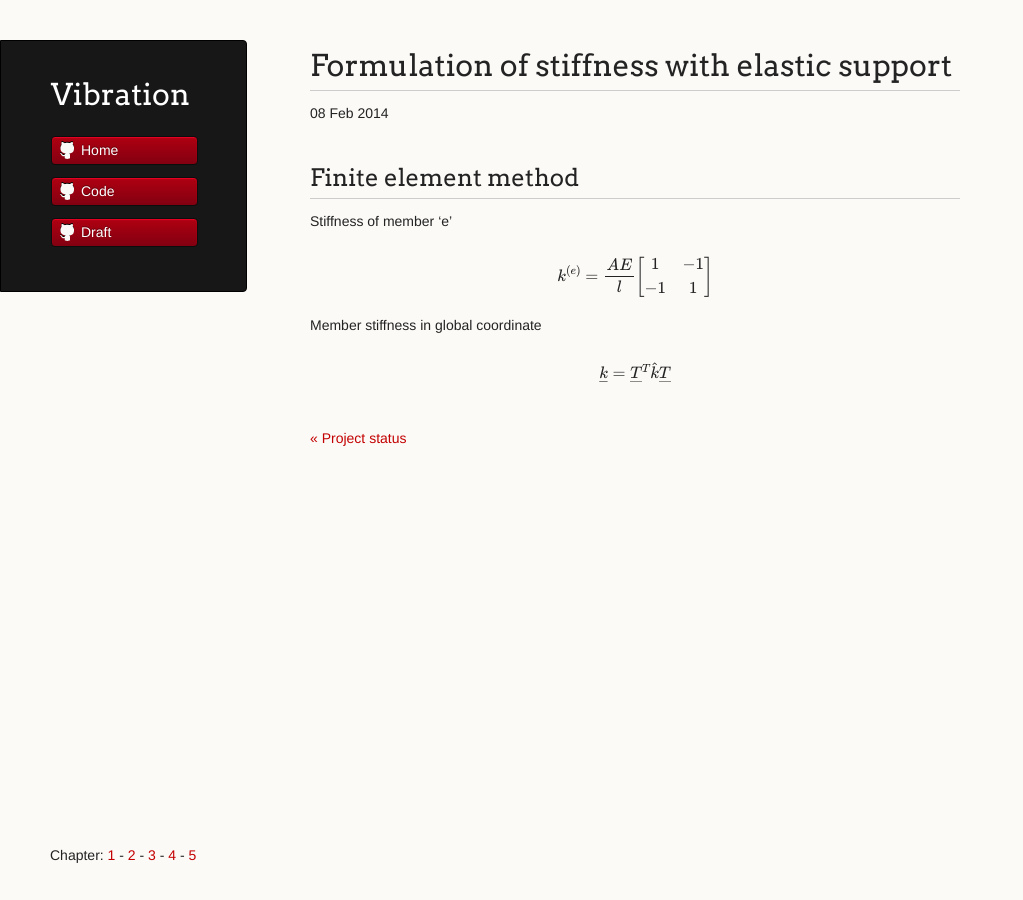
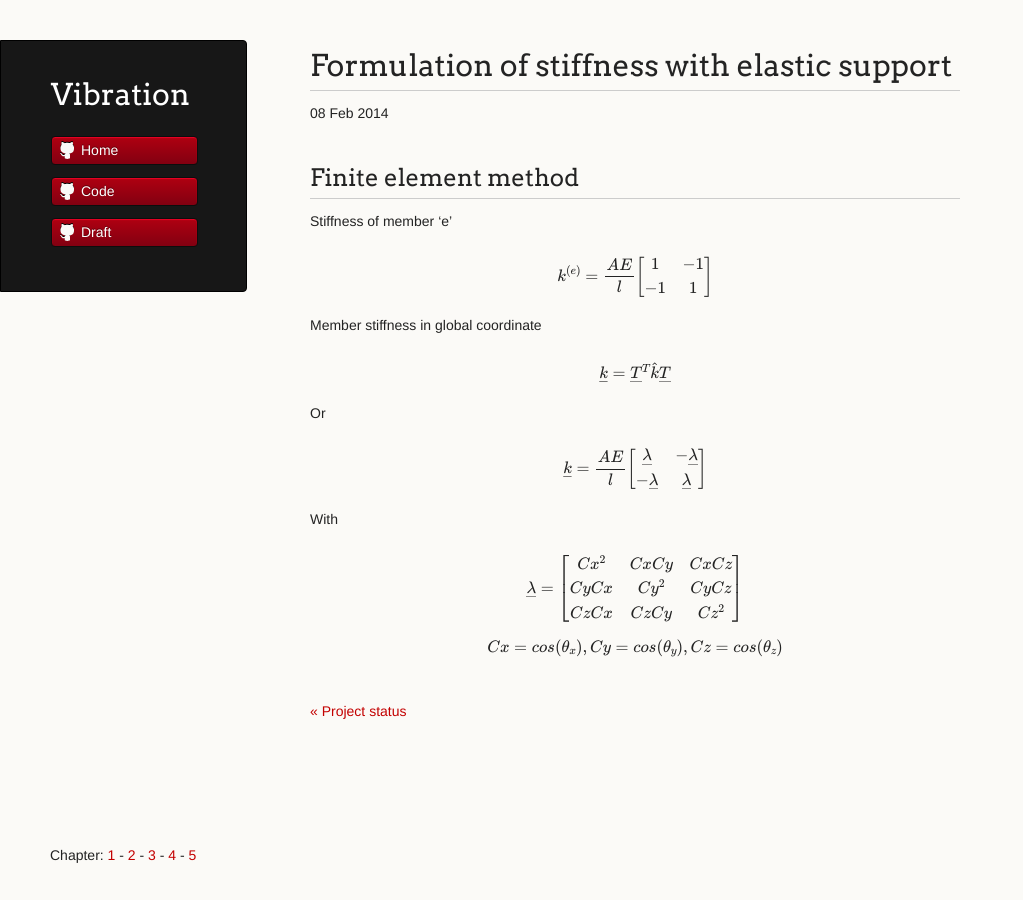
Before and after one commit to vireax/vibration, a Jekyll site: the page built from _posts/2014-02-08-elastic-support.md, in a window 1280 px wide. Shown: the whole page, without its empty margins (0-1023 px from the left). Built offline with Jekyll 4.4.1, drawn with Linux system fonts in a browser that asks for light colours; formulas are drawn with MathJax 3.

Commit message:
Update 2014-02-08-elastic-support.md

```diff
--- a/_posts/2014-02-08-elastic-support.md
+++ b/_posts/2014-02-08-elastic-support.md
@@ -7,9 +7,27 @@ date: 2014-02-08
 ## Finite element method ##
 
 Stiffness of member 'e'
-
 <div> $$ k^{(e)}  = \frac{AE}{l} \begin{bmatrix}1 & -1 \\-1 & 1 \end{bmatrix} $$ </div>
 
 Member stiffness in global coordinate
+<div> $$ \underline{k} =  \underline{T}^{T} \hat{k} \underline{T } $$ </div>
 
-<div> $$ \underline{k} =  \underline{T}^{T} \hat{k} \underline{T } $$ </div>
+Or
+<div>
+$$ \underline{k}  = \frac{AE}{l} \begin{bmatrix}
+\underline{\lambda} & -\underline{\lambda} \\
+-\underline{\lambda} & \underline{\lambda} \end{bmatrix} $$
+</div>
+
+With
+
+<div>
+$$ \underline{\lambda} =
+\begin{bmatrix}
+Cx^2 & CxCy & CxCz \\
+CyCx & Cy^2 & CyCz \\
+CzCx & CzCy & Cz^2
+\end{bmatrix}
+$$
+</div>
+<div> $$ Cx = cos(\theta_x), Cy = cos(\theta_y), Cz = cos(\theta_z) $$</div>
```
